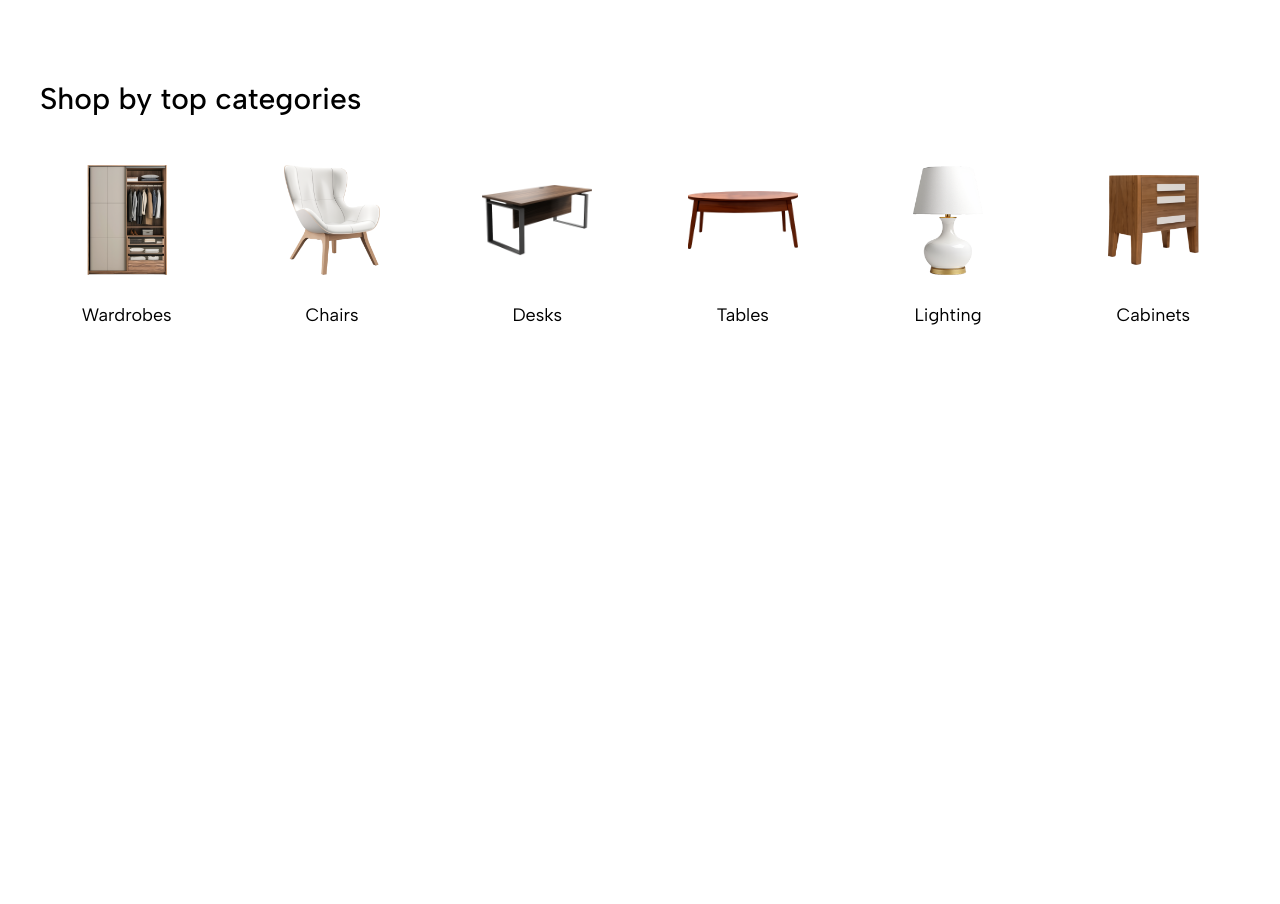
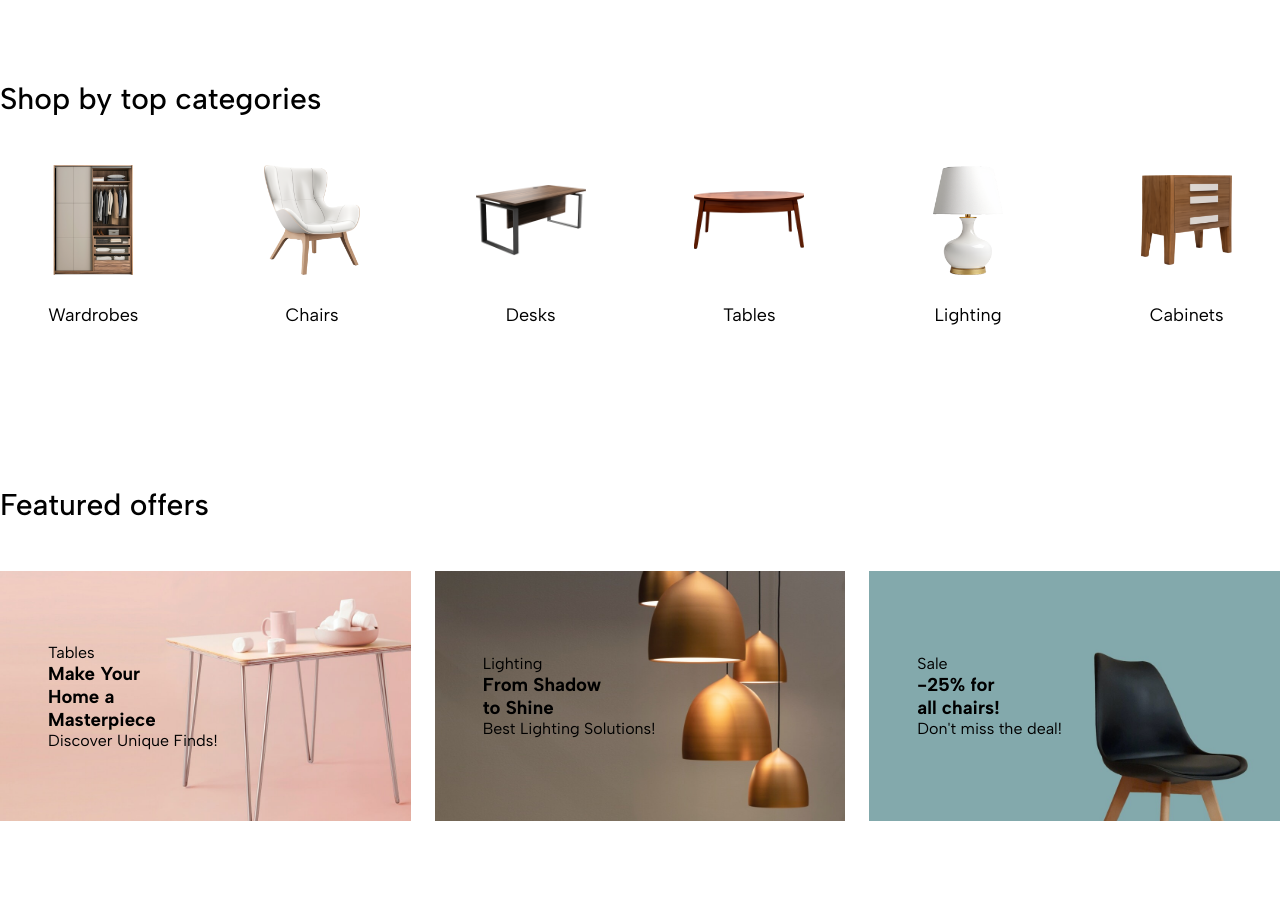
Before and after one commit to mohamedelkashef15/Cozy-corner, a plain HTML site: page index.html in a window 1280 px wide. Shown: the part 640-1544 px from the top of the page. Before the commit the page ends 1046 px from the top, so only its background shows below. Drawn offline with nearby package versions, Linux system fonts and the light colour scheme.

Commit message:
update offers

```diff
--- a/index.html
+++ b/index.html
@@ -162,6 +162,42 @@
         </div>
       </section>
       <!-- Categories End -->
+      <!-- Offers Start -->
+      <section id="offers">
+        <div class="container">
+          <h2>Featured offers</h2>
+          <div class="offers-grid">
+            <!-- offer 1 -->
+            <div class="offer-card">
+              <img src="./images/offer-1.jpg" alt="offer 1" />
+              <div class="offer-content dark-content">
+                <span class="offer-tag">Tables</span>
+                <h3>Make Your <br />Home a <br />Masterpiece</h3>
+                <p>Discover Unique Finds!</p>
+              </div>
+            </div>
+            <!-- offer 2 -->
+            <div class="offer-card">
+              <img src="./images/offer-2.jpg" alt="offer 2" />
+              <div class="offer-content light-content">
+                <span class="offer-tag">Lighting</span>
+                <h3>From Shadow <br />to Shine</h3>
+                <p>Best Lighting Solutions!</p>
+              </div>
+            </div>
+            <!-- offer 3 -->
+            <div class="offer-card">
+              <img src="./images/offer-3.jpg" alt="offer 3" />
+              <div class="offer-content light-content">
+                <span class="offer-tag">Sale</span>
+                <h3>-25% for<br />all chairs!</h3>
+                <p>Don't miss the deal!</p>
+              </div>
+            </div>
+          </div>
+        </div>
+      </section>
+      <!-- Offers End -->
     </main>
 
     <!-- Main End -->
--- a/style.css
+++ b/style.css
@@ -18,6 +18,7 @@
 html,
 body {
   font-family: "Albert Sans", sans-serif;
+  height: 4000px;
 }
 
 ul {
@@ -30,7 +31,7 @@ a {
 
 /* Utility classes */
 .container {
-  max-width: 1200px;
+  max-width: 1300px;
   margin: 0 auto;
 }
 
@@ -229,7 +230,8 @@ a {
   padding: 5rem 0;
 }
 
-#categories h2 {
+#categories h2,
+#offers h2 {
   font-size: 30px;
   font-weight: 500;
   margin-bottom: 3rem;
@@ -256,4 +258,40 @@ a {
 }
 
 /* Categories End */
+/* * Offers Start */
+#offers {
+  padding: 5rem 0;
+}
+
+#offers .offers-grid {
+  display: grid;
+  grid-template-columns: repeat(3, 1fr);
+  gap: 1.5rem;
+}
+
+#offers .offers-grid .offer-card {
+  position: relative;
+  overflow: hidden;
+}
+
+#offers .offers-grid .offer-card img {
+  display: block;
+  width: 100%;
+  height: 250px;
+  object-fit: cover;
+  transition: transform 0.4s ease;
+}
+
+#offers .offers-grid .offer-card:hover img {
+  transform: scale(1.1);
+}
+
+#offers .offers-grid .offer-card .offer-content {
+  position: absolute;
+  top: 50%;
+  left: 3rem;
+  transform: translateY(-50%);
+}
+/* Offers End */
+
 /* Main End */
```
Also changed, not shown: images/offer-1.jpg (added), images/offer-2.jpg (added), images/offer-3.jpg (added), 2 other files.
